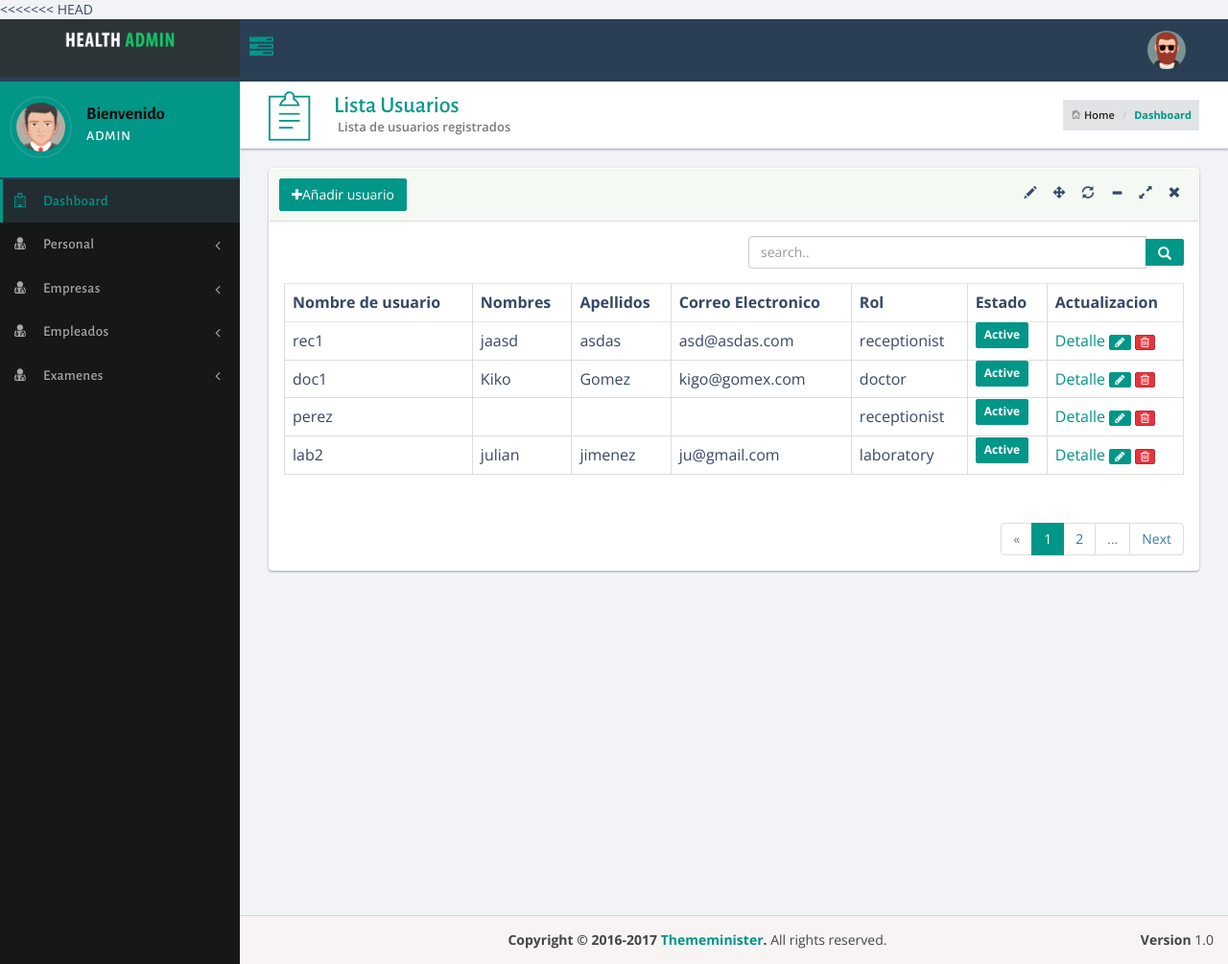
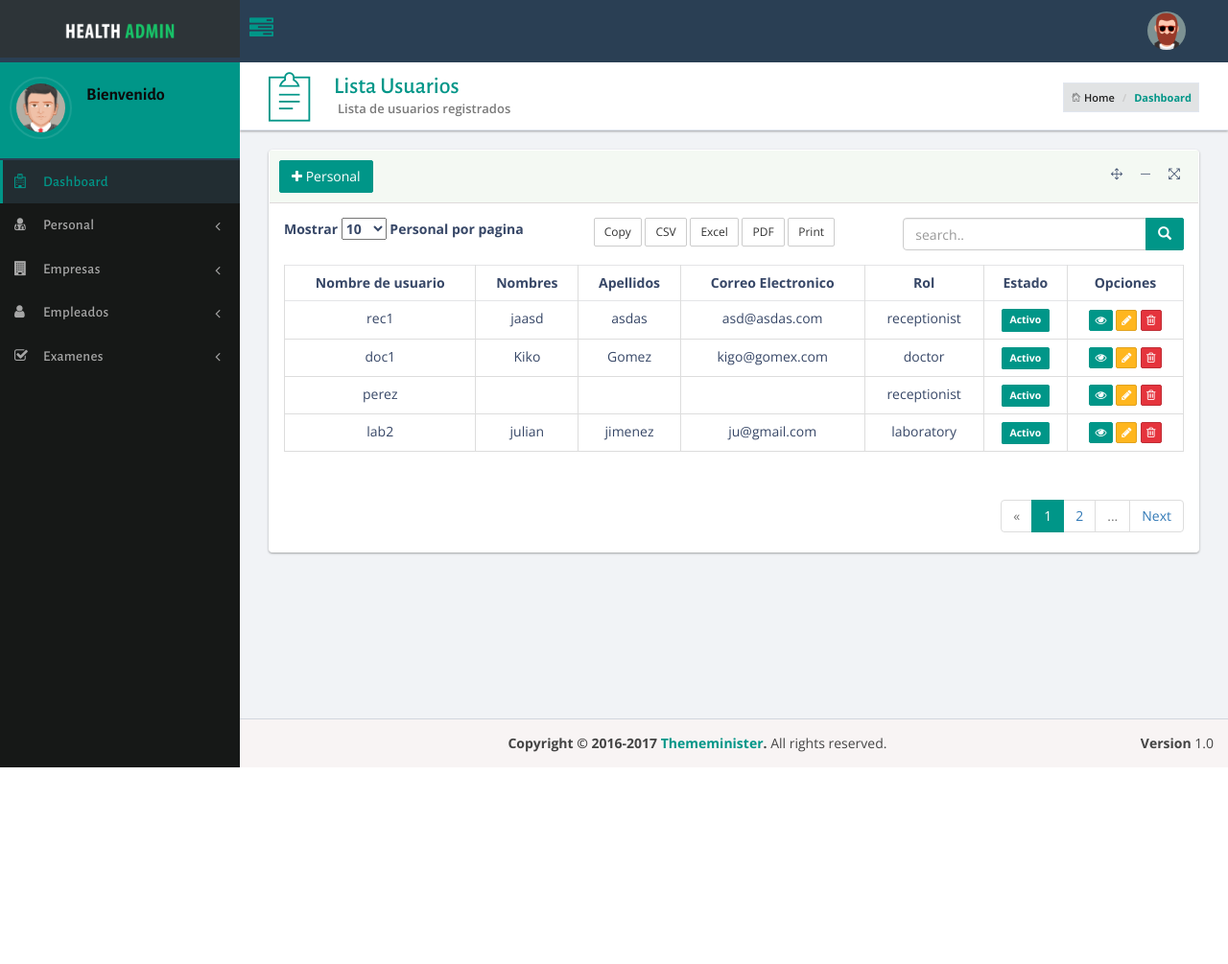
Before and after one commit to jrnp97/small-docadmin, a Django app: page /users/ in a window 1280 px wide. Shown: the whole page at 96% size. After the commit the page ends 800 px from the top, so only its background shows below. Run offline with Django 3.2, Linux system fonts and the light colour scheme; a user stored in the database is signed in; data comes from the database, SQL or seed files in the repository; both versions use the stored data as it was after the commit; some libraries are stand-ins or nearby versions.

Commit message:
Fix slider problem with content body and add user fixings

```diff
--- a/static/assets/dist/js/custom.js
+++ b/static/assets/dist/js/custom.js
@@ -18,9 +18,7 @@ $(document).ready(function () {
     //lobipanel
     $('.lobidrag').lobiPanel({
         sortable: true,
-        editTitle: {
-            icon: 'ti-pencil'
-        },
+        editTitle: false,
         unpin: {
             icon: 'ti-move'
         },
--- a/templates/accounts/list_user.html
+++ b/templates/accounts/list_user.html
@@ -1,4 +1,3 @@
-<<<<<<< HEAD
 {% extends 'base/base_dashboard.html' %}
 {% load static %}
 {% load crispy_forms_tags %}
@@ -21,57 +20,63 @@
 {% endblock %}
 
 {% block content_main %}
-
-
     <div class="row">
-        <div class="col-sm-12 lobipanel-parent-sortable ui-sortable" data-lobipanel-child-inner-id="QZiPB2LHrb">
-
-            <div class="panel panel-bd lobidrag lobipanel lobipanel-sortable" data-inner-id="QZiPB2LHrb"
-                 data-index="0">
-
-                <div class="panel-heading ui-sortable-handle">
+        <div class="col-sm-12">
+            <div class="panel panel-bd lobidisable">
+                <div class="panel-heading">
                     <div class="btn-group">
-                        <a class="btn btn-success" href="{% url 'accounts:register_personal' %}"> <i
-                                class="fa fa-plus"></i>Añadir usuario</a>
+                        <a class="btn btn-success" href="{% url 'accounts:register_personal' %}"> <i class="fa fa-plus"></i>
+                            Personal
+                        </a>
                     </div>
                 </div>
-
                 <div class="panel-body">
+                    <!-- header -->
                     <div class="row">
                         <div class="panel-header">
-
-                            <div class="col-sm-6">
-                                <!--div class="dataTables_length" id="example_length">
-                                    <label>Mostrar <select name="example_length">
+                            <div class="col-sm-4 col-xs-12">
+                                <div class="dataTables_length">
+                                    <label>Mostrar
+                                        <select name="example_length">
                                             <option value="10">10</option>
                                             <option value="25">25</option>
                                             <option value="50">50</option>
                                             <option value="100">100</option>
-                                    </select> registros por pagina </label>
-                                </div-->
+                                        </select> Personal por pagina</label>
                                 </div>
+                            </div>
+                            <div class="col-sm-4 col-xs-12">
+                                <div class="dataTables_length">
+                                    <a class="btn btn-default buttons-copy btn-sm" tabindex="0">
+                                        <span>Copy</span></a>
+                                    <a class="btn btn-default buttons-csv buttons-html5 btn-sm"
+                                       tabindex="0"><span>CSV</span></a>
+                                    <a class="btn btn-default buttons-excel buttons-html5 btn-sm" tabindex="0"><span>Excel</span></a>
+                                    <a class="btn btn-default buttons-pdf buttons-html5 btn-sm"
+                                       tabindex="0"><span>PDF</span></a>
+                                    <a class="btn btn-default buttons-print btn-sm" tabindex="0"><span>Print</span></a>
 
-
-
-                            <div class="col-sm-6">
+                                </div>
+                            </div>
+                            <div class="col-sm-4 col-xs-12">
                                 <div class="dataTables_length">
                                     <div class="input-group custom-search-form">
-                                        <input class="form-control" placeholder="search.." type="search">
+                                        <input type="search" class="form-control" placeholder="search..">
                                         <span class="input-group-btn">
                                                                   <button class="btn btn-primary" type="button">
                                                                       <span class="glyphicon glyphicon-search"></span>
                                                                   </button>
                                                               </span>
-                                    </div><!-- /input-group -->
                                     </div>
                                 </div>
                             </div>
                         </div>
 
+                    </div>
+                    <!-- content -->
                     {% if user_list %}
-
-                        <div class="table-responsive text-center">
-                            <table class="table table-bordered table-hover">
+                        <div class="table-responsive">
+                            <table class="table table-bordered table-hover text-center">
                                 <thead class="success">
                                 <tr>
                                     <th>Nombre de usuario</th>
@@ -80,7 +85,7 @@
                                     <th>Correo Electronico</th>
                                     <th>Rol</th>
                                     <th>Estado</th>
-                                    <th>Actualizacion</th>
+                                    <th>Opciones</th>
                                 </tr>
                                 </thead>
                                 <tbody>
@@ -94,24 +99,31 @@
                                         <td>{{ user.profile_type }}</td>
                                         <td>
                                             {% if user.is_active %}
-                                                <span class="label-success label label-default">Active</span>
+                                                <span class="label-success label label-default">Activo</span>
+                                            {% else %}
+                                                <span class="label-danger label label-default">Desactivado</span>
                                             {% endif %}
                                         </td>
                                         <td>
+                                            <!-- Detail Link -->
                                             <a href="{% url 'accounts:detail_personal' user_id=user.id %}">
-                                                Detalle</a>
+                                                <button class="btn btn-primary btn-xs" data-toggle="tooltip"
+                                                        data-placement="left" title="" data-original-title="Ver">
+                                                    <i class="fa fa-eye" aria-hidden="true"></i>
+                                                </button>
+                                            </a>
+                                            <!-- Update Link -->
                                             <a href="{% url 'accounts:update_personal' user_id=user.id %}">
-                                                <button class="btn btn-info btn-xs" data-toggle="tooltip"
-                                                        data-placement="left" title="" data-original-title="Update">
+                                                <button class="btn btn-warning btn-xs" data-toggle="tooltip"
+                                                        data-placement="left" title="" data-original-title="Editar">
                                                     <i class="fa fa-pencil" aria-hidden="true"></i>
 
                                                 </button>
                                             </a>
-
-
+                                            <!-- Delete Link -->
                                             <a href="{% url 'accounts:delete_personal' user_id=user.id %}">
                                                 <button class="btn btn-danger btn-xs" data-toggle="tooltip"
-                                                        data-placement="right" title="" data-original-title="Delete">
+                                                        data-placement="right" title="" data-original-title="Borrar">
                                                     <i class="fa fa-trash-o" aria-hidden="true"></i>
 
                                                 </button>
@@ -143,6 +155,4 @@
         </div>
     </div>
 
-
-
 {% endblock %}
--- a/templates/base/base_dashboard.html
+++ b/templates/base/base_dashboard.html
@@ -122,40 +122,41 @@
     =====================================================================-->
     <!-- Start Theme label Script
     =====================================================================-->
+
+    <!-- Start Page Lavel Plugins
+    =====================================================================-->
+    <!-- Toastr js  -->
+    <script src="{% static 'assets/plugins/toastr/toastr.min.js' %}" type="text/javascript"></script>
+    <!-- Sparkline js  -->
+    <script src="{% static 'assets/plugins/sparkline/sparkline.min.js' %}" type="text/javascript"></script>
+    <!-- Data maps js  -->
+    <script src="{% static 'assets/plugins/datamaps/d3.min.js' %}" type="text/javascript"></script>
+    <script src="{% static 'assets/plugins/datamaps/topojson.min.js' %}" type="text/javascript"></script>
+    <script src="{% static 'assets/plugins/datamaps/datamaps.all.min.js' %}" type="text/javascript"></script>
+    <!-- Counter js  -->
+    <script src="{% static 'assets/plugins/counterup/waypoints.js' %}" type="text/javascript"></script>
+    <script src="{% static 'assets/plugins/counterup/jquery.counterup.min.js' %}" type="text/javascript"></script>
+    <!-- ChartJs JavaScript -->
+    <script src="{% static 'assets/plugins/chartJs/Chart.min.js' %}" type="text/javascript"></script>
+    <script src="{% static 'assets/plugins/emojionearea/emojionearea.min.js' %}" type="text/javascript"></script>
+    <!-- Monthly js  -->
+    <script src="{% static 'assets/plugins/monthly/monthly.js' %}" type="text/javascript"></script>
+    <!-- Data maps  -->
+    <script src="{% static 'assets/plugins/datamaps/d3.min.js' %}" type="text/javascript"></script>
+    <script src="{% static 'assets/plugins/datamaps/topojson.min.js' %}" type="text/javascript"></script>
+    <script src="{% static 'assets/plugins/datamaps/datamaps.all.min.js' %}" type="text/javascript"></script>
+
+    <!-- End Page Lavel Plugins
+    ===================================================================== -->
+
+
     <!-- Dashboard js -->
     <script src="{% static 'assets/dist/js/custom.js' %}" type="text/javascript"></script>
-
-    <!-- End Theme label Script
-    =====================================================================-->
 {% endblock %}
 
 
 <!--
-    <!-- Start Page Lavel Plugins
-    =====================================================================-->
-    <!-- Toastr js >
-    <script src="{% static 'assets/plugins/toastr/toastr.min.js' %}" type="text/javascript"></script>
-    <!-- Sparkline js >
-    <script src="{% static 'assets/plugins/sparkline/sparkline.min.js' %}" type="text/javascript"></script>
-    <!-- Data maps js >
-    <script src="{% static 'assets/plugins/datamaps/d3.min.js' %}" type="text/javascript"></script>
-    <script src="{% static 'assets/plugins/datamaps/topojson.min.js' %}" type="text/javascript"></script>
-    <script src="{% static 'assets/plugins/datamaps/datamaps.all.min.js' %}" type="text/javascript"></script>
-    <!-- Counter js >
-    <script src="{% static 'assets/plugins/counterup/waypoints.js' %}" type="text/javascript"></script>
-    <script src="{% static 'assets/plugins/counterup/jquery.counterup.min.js' %}" type="text/javascript"></script>
-    <!-- ChartJs JavaScript >
-    <script src="{% static 'assets/plugins/chartJs/Chart.min.js' %}" type="text/javascript"></script>
-    <script src="{% static 'assets/plugins/emojionearea/emojionearea.min.js' %}" type="text/javascript"></script>
-    <!-- Monthly js >
-    <script src="{% static 'assets/plugins/monthly/monthly.js' %}" type="text/javascript"></script>
-    <!-- Data maps >
-    <script src="{% static 'assets/plugins/datamaps/d3.min.js' %}" type="text/javascript"></script>
-    <script src="{% static 'assets/plugins/datamaps/topojson.min.js' %}" type="text/javascript"></script>
-    <script src="{% static 'assets/plugins/datamaps/datamaps.all.min.js' %}" type="text/javascript"></script>
 
-    < End Page Lavel Plugins
-    =====================================================================>
 -->
 </body>
 </html>
--- a/templates/base/sidebar.html
+++ b/templates/base/sidebar.html
@@ -1,5 +1,6 @@
+<!-- =============================================== -->
+<!-- Left side column. contains the sidebar -->
 {% load static %}
-<!-- Left side column. contains the sidebar -->
 <aside class="main-sidebar">
     <!-- sidebar -->
     <div class="sidebar">
@@ -10,12 +11,7 @@
             </div>
             <div class="info">
                 <h4>Bienvenido</h4>
-                <p>{% if request.user.get_full_name == '' %}
-                    {{ request.user.username }}
-                {% else %}
-                    {{ request.user.get_full_name }}
-                {% endif %}
-                </p>
+                <p>{{ request.user.get_full_name }}</p>
             </div>
         </div>
 
@@ -42,7 +38,7 @@
                 <!-- Enterprise options -->
                 <li class="treeview">
                     <a href="#">
-                        <i class="fa fa-user-md"></i><span>Empresas</span>
+                        <i class="fa fa-building"></i><span>Empresas</span>
                         <span class="pull-right-container">
                                     <i class="fa fa-angle-left pull-right"></i>
                                 </span>
@@ -55,25 +51,25 @@
                 <!-- Employees options -->
                 <li class="treeview">
                     <a href="#">
-                        <i class="fa fa-user-md"></i><span>Empleados</span>
+                        <i class="fa fa-user"></i><span>Empleados</span>
                         <span class="pull-right-container">
                                     <i class="fa fa-angle-left pull-right"></i>
                                 </span>
                     </a>
                     <ul class="treeview-menu">
-                        <li><a href="{% url 'docapp:person_list' %}">Lista de Empleados</a></li>
+                        <li><a href="{% url 'docapp:person_list' %}">Lista</a></li>
                     </ul>
                 </li>
                 <!-- Examenes -->
                 <li class="treeview">
                     <a href="#">
-                        <i class="fa fa-user-md"></i><span>Examenes</span>
+                        <i class="fa fa-check-square-o"></i><span>Examenes</span>
                         <span class="pull-right-container">
                                     <i class="fa fa-angle-left pull-right"></i>
                                 </span>
                     </a>
                     <ul class="treeview-menu">
-                        <li><a href="{% url 'docapp:exam_list' %}">Listar</a></li>
+                        <li><a href="{% url 'docapp:exam_list' %}">Lista</a></li>
                     </ul>
                 </li>
             {% endif %}
@@ -81,7 +77,7 @@
                 <!-- Laboratorio -->
                 <li class="treeview">
                     <a href="#">
-                        <i class="fa fa-user-md"></i><span>Laboratorio</span>
+                        <i class="fa flask"></i><span>Laboratorio</span>
                         <span class="pull-right-container">
                                     <i class="fa fa-angle-left pull-right"></i>
                                 </span>
@@ -92,7 +88,6 @@
                     </ul>
                 </li>
             {% endif %}
-
             {% if request.user.profile_type == 'doctor' %}
                 <!-- Registrar examenes -->
                 <li class="treeview">
@@ -122,5 +117,5 @@
                 </li>
             {% endif %}
         </ul>
-    </div>
+    </div> <!-- /.sidebar -->
 </aside>
```
Also changed, not shown: accounts/fixings/main_auth_user.json (added, +86 -0 lines), templates/accounts/register_profile.html (+10 -21 lines), templates/docapp/lists/person_list.html (+29 -24 lines), db.sqlite3. Lines whose indentation alone changed are shown as unchanged.
